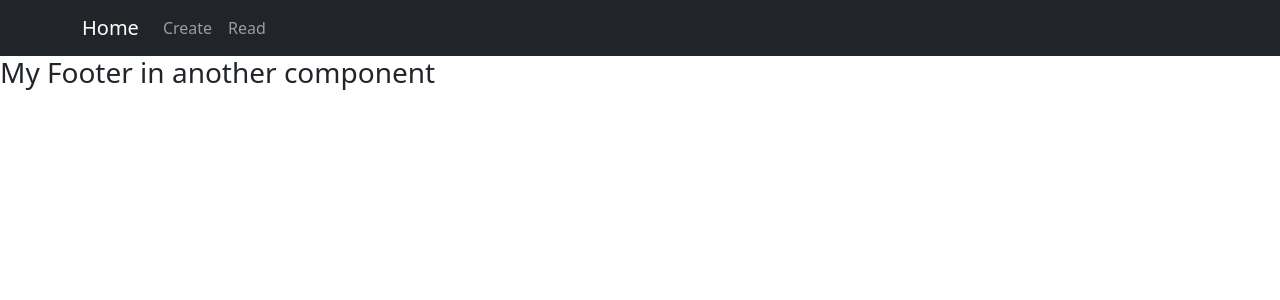
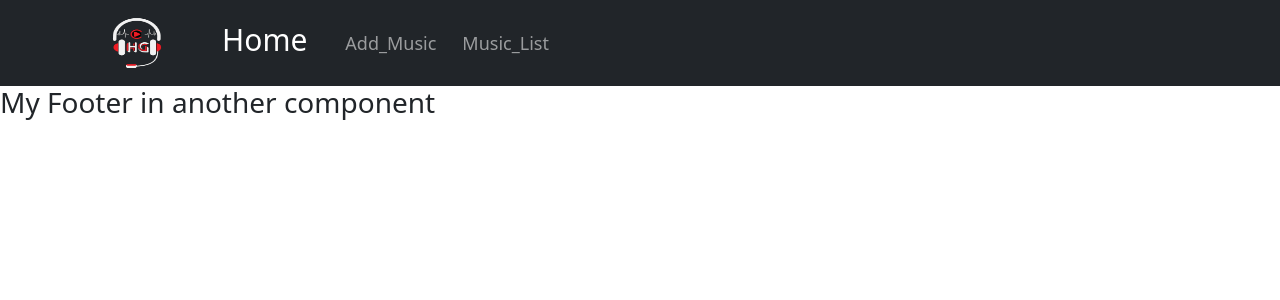
Before and after one commit to HaoYuYong/drq-assignment, a React (Create React App) app: page / in a window 1280 px wide. Shown: the top 300 px of the page. Built offline with nearby package versions, Linux system fonts and the light colour scheme.

Commit message:
Adjust Navigation Bar and add Logo

```diff
--- a/src/components/navigationbar.js
+++ b/src/components/navigationbar.js
@@ -1,19 +1,29 @@
+import React from 'react';
 import Container from 'react-bootstrap/Container';
 import Nav from 'react-bootstrap/Nav';
 import Navbar from 'react-bootstrap/Navbar';
-
+import logo from '../Logo.png';  // Import Logo.jpg from the src folder (adjust path if needed)
+import './navigationbarCSS.css';  // Import the CSS file for styles
 
 const NavigationBar = () => {
   return (
-        <Navbar bg="dark" data-bs-theme="dark">
-          <Container>
-            <Navbar.Brand href="/content">Home</Navbar.Brand>
-            <Nav className="me-auto">
-              <Nav.Link href="/create">Create</Nav.Link>
-              <Nav.Link href="/read">Read</Nav.Link>
-            </Nav>
-          </Container>
-      </Navbar>
+    <Navbar bg="dark" variant="dark" expand="lg">
+      <Container>
+        {/* Logo with custom size, using the class for styles */}
+        <Navbar.Brand href="/content">
+          <img
+            src={logo}  // Use the imported logo
+            alt="Logo"
+            className="navbar-logo"  // Apply the CSS class for the logo
+          />
+          Home
+        </Navbar.Brand>
+        <Nav className="me-auto">
+          <Nav.Link href="/create">Add_Music</Nav.Link>
+          <Nav.Link href="/read">Music_List</Nav.Link>
+        </Nav>
+      </Container>
+    </Navbar>
   );
 };
 
--- /dev/null
+++ b/src/components/navigationbarCSS.css
@@ -0,0 +1,22 @@
+/* NavigationBar.css */
+
+/* Style for the logo image */
+.navbar-logo {
+    width: 110px;       /* Adjust the width of the logo */
+    height: 60px;       /* Adjust the height of the logo */
+    margin-right: 30px; /* Adjust the margin between the logo and the text */
+  }
+
+  /* Style for the Home text */
+  .navbar-brand {
+    font-size: 30px;   /* Adjust the font size of Home */
+    font-weight: 500; /* Optional: Make the text bold */
+    margin-right: 30px;
+  }
+
+  /* Style for Nav links (Add_Music and Music_List) */
+  .nav-link {
+    font-size: 18px;   /* Adjust the font size of the nav links */
+    font-weight: 500;  /* Optional: Adjust font weight */
+    margin-right: 10px;
+  }
```
Also changed, not shown: src/Logo.png (added).
